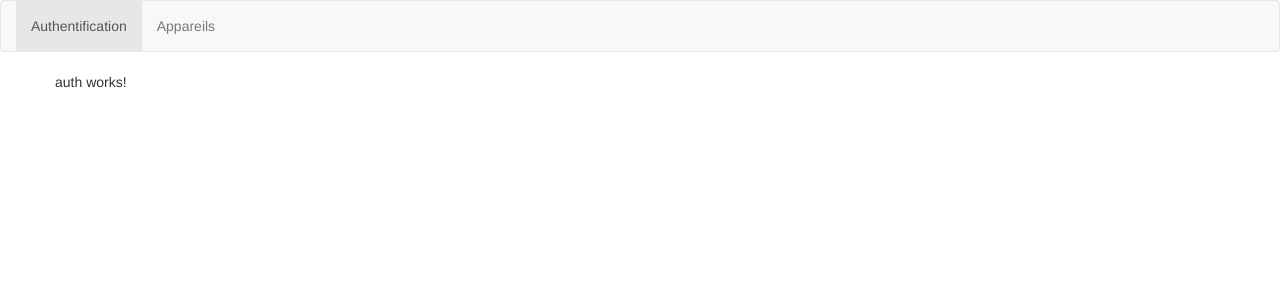
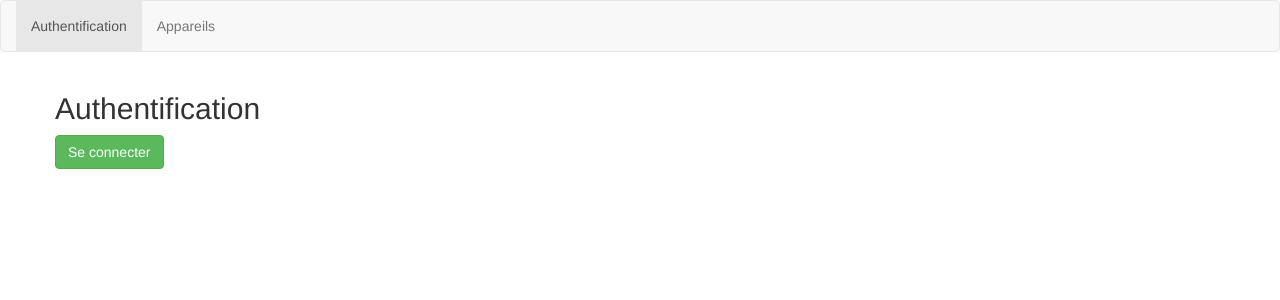
Before and after one commit to srroger/openclassroom-first-project, an Angular app: page /auth in a window 1280 px wide. Shown: the top 300 px of the page. Built offline with nearby package versions, Linux system fonts and the light colour scheme.

Commit message:
Added router link, simulation of authentification and possibility to route after a click with navigate.

```diff
--- a/src/app/app.module.ts
+++ b/src/app/app.module.ts
@@ -7,6 +7,8 @@
 import { AppareilService } from './services/appareil.service';
 import { AuthComponent } from './auth/auth.component';
 import { AppareilViewComponent } from './appareil-view/appareil-view.component';
+import { AuthService } from './services/auth.service';
+
 import {RouterModule, Routes} from "@angular/router";
 
 
@@ -30,7 +32,8 @@
     RouterModule.forRoot(appRoutes)
   ],
   providers: [
-  	AppareilService
+  	AppareilService,
+  	AuthService
   ],
   bootstrap: [AppComponent]
 })
--- a/src/app/auth/auth.component.html
+++ b/src/app/auth/auth.component.html
@@ -1,3 +1,7 @@
-<p>
-  auth works!
-</p>
+<h2>Authentification</h2>
+<button class="btn btn-success" (click)="onSignIn()" *ngIf="!authStatus">
+Se connecter
+</button>
+<button class="btn btn-danger" (click)="onSignOut()" *ngIf="authStatus">
+Se Décconnecter
+</button>
--- a/src/app/auth/auth.component.ts
+++ b/src/app/auth/auth.component.ts
@@ -1,4 +1,6 @@
 import { Component, OnInit } from '@angular/core';
+import {AuthService} from '../services/auth.service';
+import {Router} from '@angular/router';
 
 @Component({
   selector: 'app-auth',
@@ -7,9 +9,27 @@
 })
 export class AuthComponent implements OnInit {
 
-  constructor() { }
+	authStatus: boolean;
+
+
+  constructor( private authService: AuthService, private router: Router) { }
 
   ngOnInit() {
+  	this.authStatus = this.authService.isAuth
+  }
+
+  onSignIn() {
+  	this.authService.signIn().then(
+  			() => {
+  				this.authStatus = this.authService.isAuth;
+  				this.router.navigate(['appareils'])
+  			}
+  		);
+  }
+
+  onSignOut() {
+  	this.authService.signOut()
+  	this.authStatus = this.authService.isAuth;
   }
 
 }
--- /dev/null
+++ b/src/app/services/auth.service.ts
@@ -0,0 +1,21 @@
+export class AuthService {
+
+	isAuth = false;
+
+	signIn() {
+		return new Promise(
+			(resolve, reject) => {
+				setTimeout(
+					() => {
+						this.isAuth = true;
+						resolve(true);
+					}, 2000
+				);
+			}
+		);
+	}
+
+	signOut() {
+		this.isAuth = false;
+	}
+}
```
